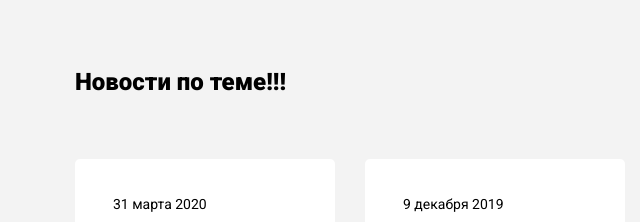
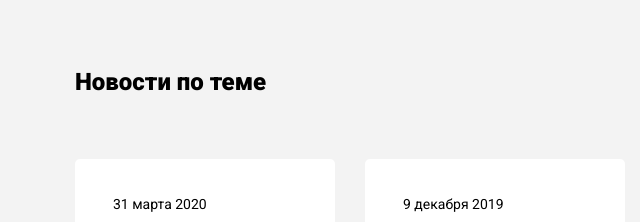
Before and after one commit to misha004/Ghostbusters, a plain HTML site: page index.html in a window 1280 px wide. Shown: the part 1302-1524 px from the top of the page, 0-640 px from the left. Drawn offline with Linux system fonts and the light colour scheme.

Commit message:
Разрешил конфликт через vs code

```diff
--- a/css/style.css
+++ b/css/style.css
@@ -430,7 +430,6 @@ body {
       width: 100%;
    }
 
-
    .footer {
       padding: 47px 0 54px 0;
    }
--- a/index.html
+++ b/index.html
@@ -225,7 +225,7 @@
    <!-- Footer -->
    <footer class="footer">
       <div class="container">
-         <h3 class="footer-title">Новости по теме!!!</h3>
+         <h3 class="footer-title">Новости по теме</h3>
 
          <ul class="footer-sections">
             <li class="footer-sections__item">
@@ -255,6 +255,5 @@
          </ul>
       </div>
    </footer>
-
 </body>
 </html>
```
